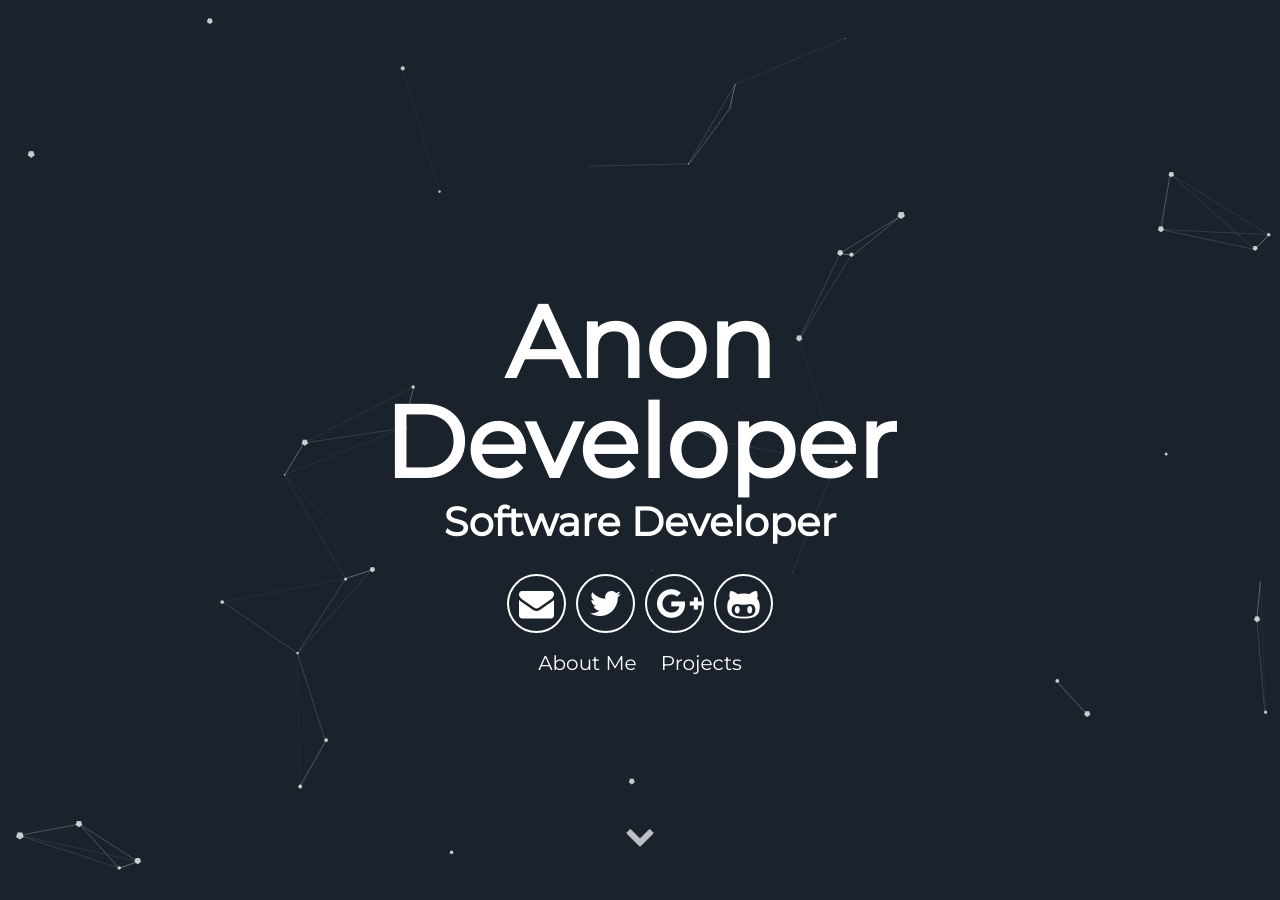
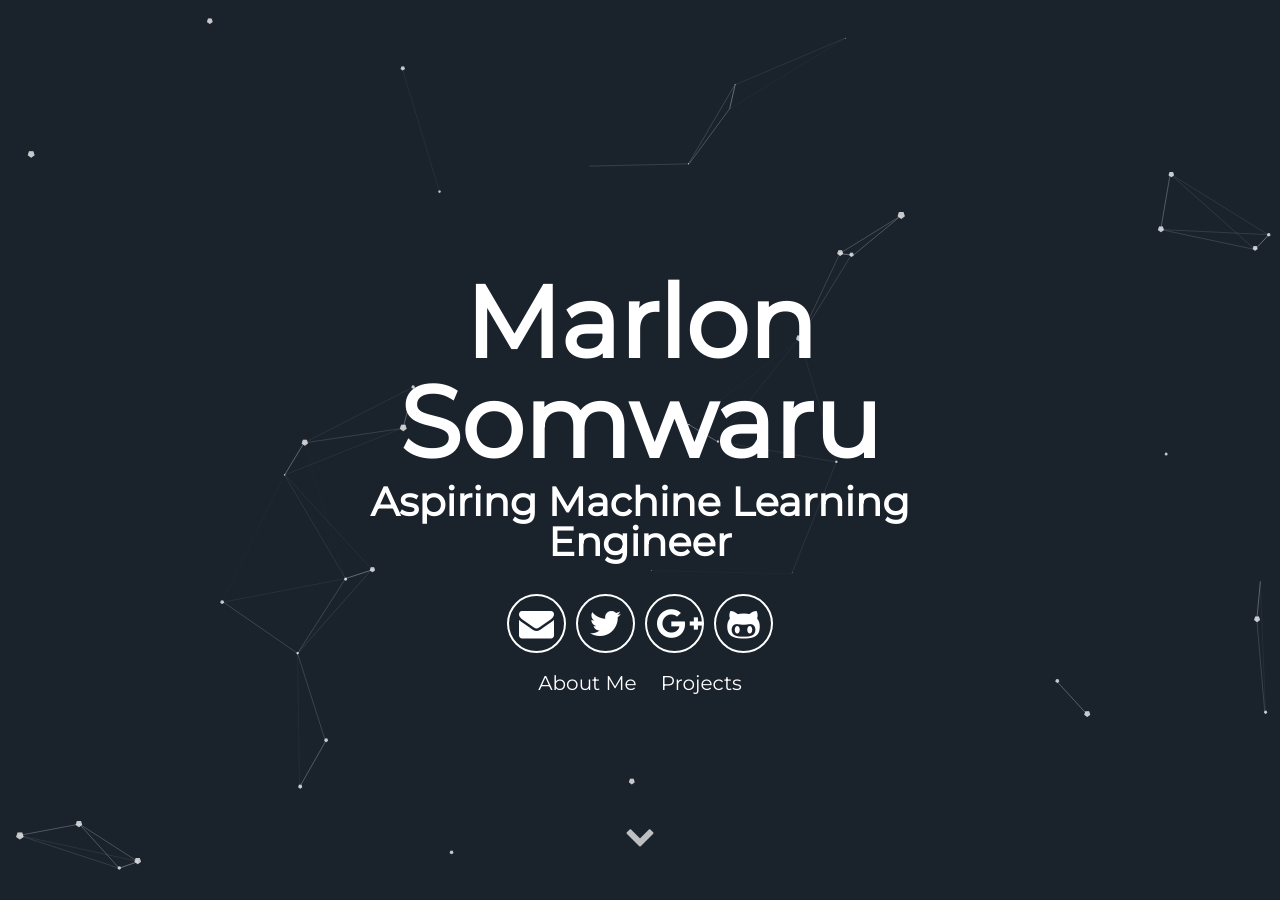
Before and after one commit to MarlonSomwaru/MarlonSomwaru.github.io, a Jekyll site: the page built from index.html, in a window 1280 px wide and 900 px high. Built offline with Jekyll 4.4.1, drawn with Linux system fonts in a browser that asks for light colours; some of the changed text lies outside the part shown.

Commit message:
Update _config.yml

```diff
--- a/_config.yml
+++ b/_config.yml
@@ -1,15 +1,14 @@
 # Site settings
-title: A blog about lorem ipsum dolor sit amet
+title: Marlon Somwaru
 description: A blog about lorem ipsum dolor sit amet
 # baseurl: "/particle" # the subpath of your site, e.g. /blog
 # url: "localhost:3000" # the base hostname & protocol for your site e.g. http://willianjusten.com.br
 
 # User settings
-username: Anon Developer
+username: Marlon Somwaru
 user_description: Bicycle rights irony actually neutra typewriter lyft. Man bun taxidermy put a bird on it, umami yr ramps pop-up ugh bushwick chia lo-fi. Occupy bitters pour-over snackwave you probably haven't heard of them small batch. Cornhole mustache man bun letterpress echo park VHS.
-user_title: Software Developer
-email: anon@anon.com
-twitter_username: lorem_ipsum
+user_title: Aspiring Machine Learning Engineer
+email: marlon.somwaru@gmail.com
 github_username:  lorem_ipsum
 gplus_username:  lorem_ipsum
 
```
